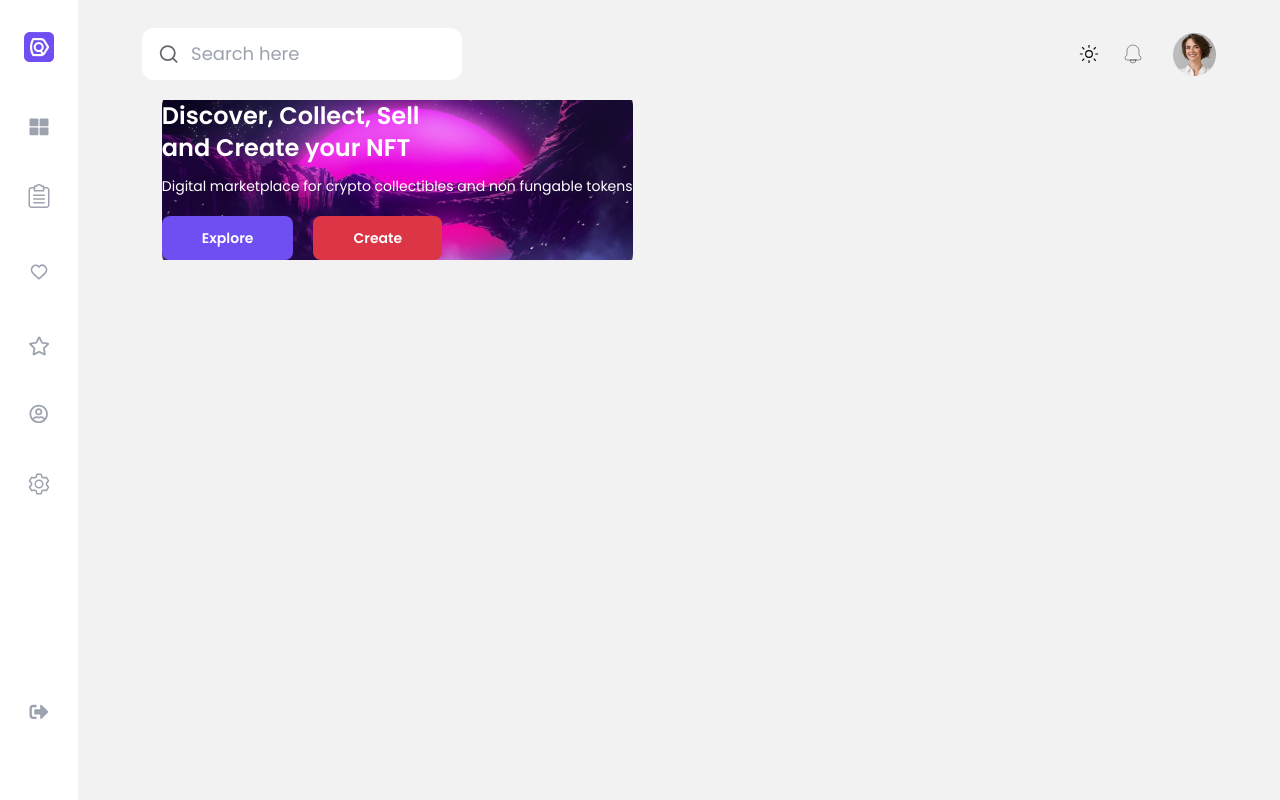
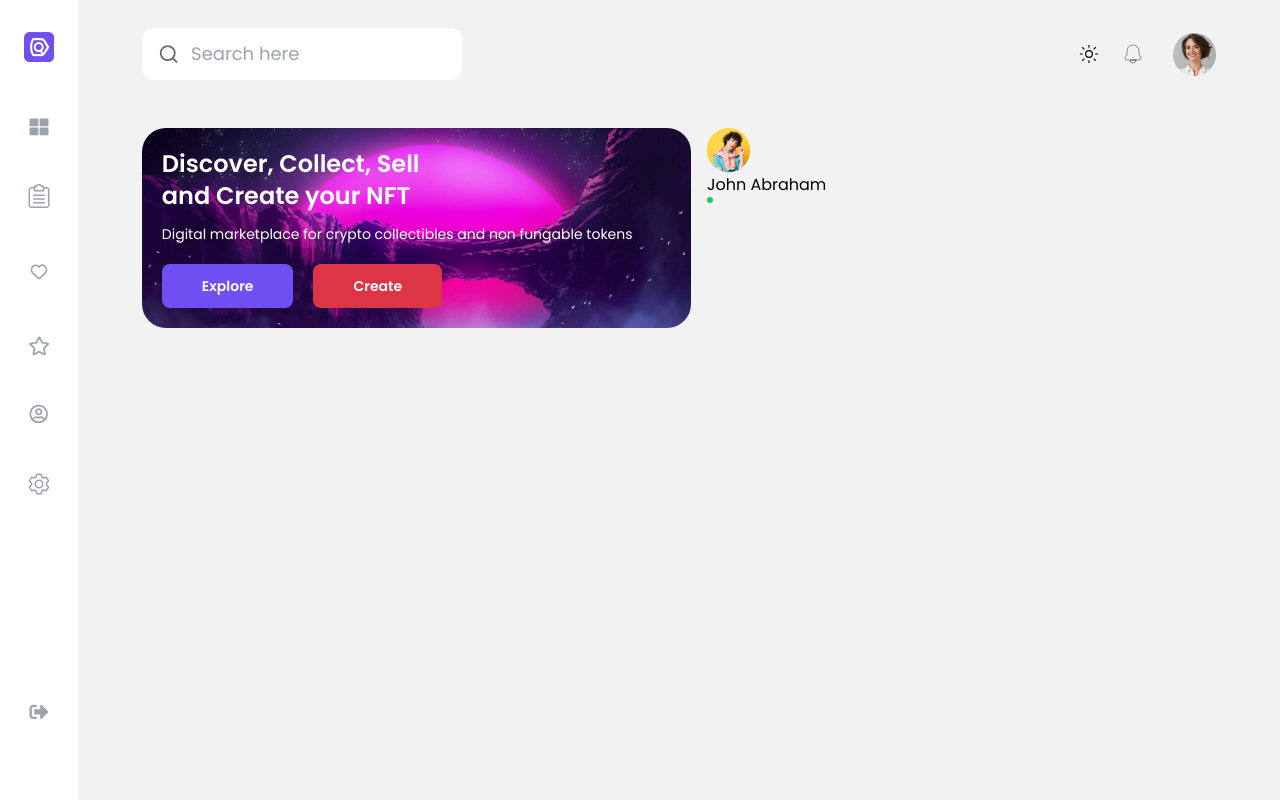
Before and after one commit to SajanThapa22/NFT-website, a React (Vite) app: page / in a window 1280 px wide. Built offline with nearby package versions, Linux system fonts and the light colour scheme.

Commit message:
first section second part

```diff
--- a/src/sections/DiscoverNFT.tsx
+++ b/src/sections/DiscoverNFT.tsx
@@ -1,14 +1,16 @@
-import bg from "..//assets/images/discover.png";
+import bg from "../assets/images/discover.png";
+import nft from "../assets/images/NFT.png";
+import avatar from "../assets/images/avatar2.png";
 import Button from "../components/Button";
 
 const DiscoverNFT = () => {
   return (
-    <div className="p-5 flex">
+    <div className="flex gap-4">
       <div
         style={{
           backgroundImage: `url(${bg})`,
         }}
-        className="bg-no-repeat bg-center bg-cover rounded-"
+        className="p-5 bg-no-repeat bg-center bg-cover bg-origin-padding bg-clip-padding rounded-3xl overflow-hidden flex-1"
       >
         <div>
           <h1 className="text-2xl font-semibold text-white">
@@ -28,7 +30,22 @@ const DiscoverNFT = () => {
           <Button text="Create" styles="bg-laal" />
         </div>
       </div>
-      <div></div>
+      <div className="flex-1">
+        <div
+          style={{
+            backgroundImage: `url(${nft})`,
+          }}
+          className="w-full rounded-3xl overflow-hidden bg-no-repeat bg-center bg-cover"
+        ></div>
+
+        <div>
+          <div>
+            <img src={avatar} alt="" />
+            <p>John Abraham</p>
+            <div className="w-1.5 aspect-square rounded-full bg-green-500"></div>
+          </div>
+        </div>
+      </div>
     </div>
   );
 };
--- a/src/sections/MainSection.tsx
+++ b/src/sections/MainSection.tsx
@@ -4,7 +4,7 @@ import SearchandNotification from "./SearchandNotification";
 
 const MainSection = () => {
   return (
-    <div className="w-full px-5 py-6 lg:px-16 lg:py-7">
+    <div className="w-full flex flex-col gap-12 px-5 py-6 lg:px-16 lg:py-7">
       <SearchandNotification />
       <DiscoverNFT />
     </div>
```
